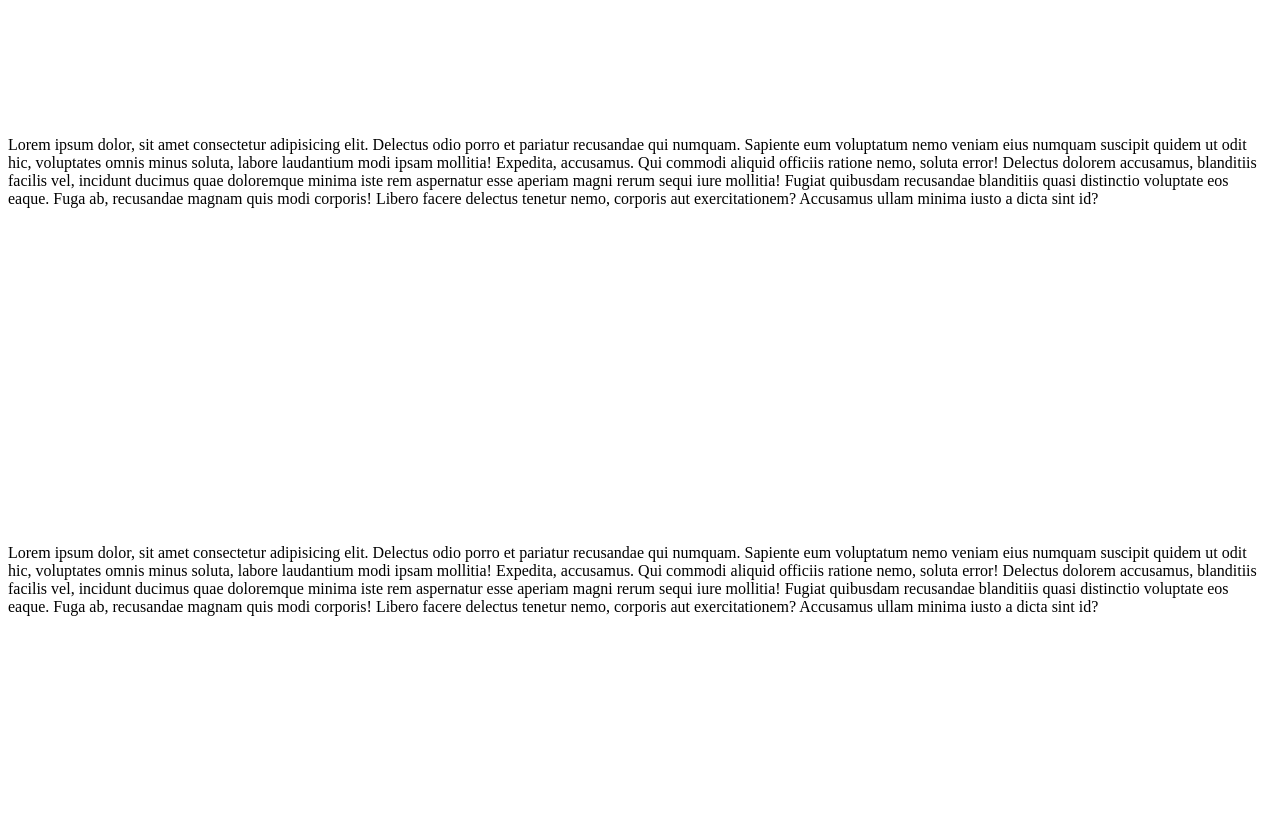
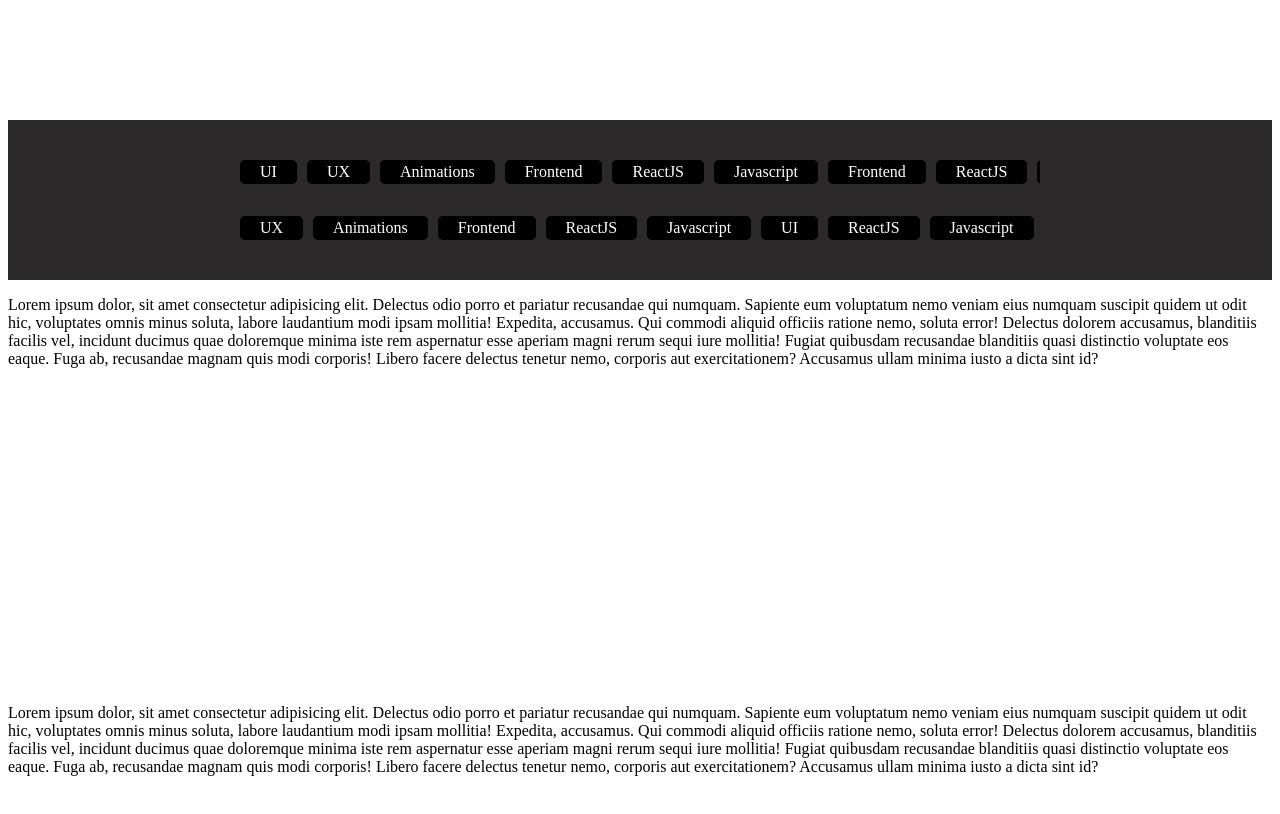
Before and after one commit to ortonb110/Scroll-animations, a plain HTML site: page index.html in a window 1280 px wide. Shown: the part 1920-2734 px from the top of the page. Drawn offline with Linux system fonts and the light colour scheme.

Commit message:
Trying to implement vertical scroll animation

```diff
--- a/index.html
+++ b/index.html
@@ -88,6 +88,42 @@
       </p>
       <img src="https://www.typingpal.com/images/1/3/a/8/4/13a845e178cb05ecc149ffc850ad9a6eac19f85d-lorem-ipsum.png" alt="">
     </article>
+    <section class="sec">
+        <div>
+            <p>UI</p>
+            <p>UX</p>
+            <p>Animations</p>
+            <p>Frontend</p>
+            <p>ReactJS</p>
+            <p>Javascript</p>
+            <p>Frontend</p>
+            <p>ReactJS</p>
+            <p>Javascript</p>
+            <p>Frontend</p>
+            <p>ReactJS</p>
+            <p>Javascript</p>
+            <p>Frontend</p>
+            <p>ReactJS</p>
+            <p>Javascript</p>
+        </div>
+        <div>
+            <p>UX</p>
+            <p>Animations</p>
+            <p>Frontend</p>
+            <p>ReactJS</p>
+            <p>Javascript</p>
+            <p>UI</p>
+            <p>ReactJS</p>
+            <p>Javascript</p>
+            <p>UI</p>
+            <p>ReactJS</p>
+            <p>Javascript</p>
+            <p>UI</p>
+            <p>ReactJS</p>
+            <p>Javascript</p>
+            <p>UI</p>
+        </div>
+    </section>
     <article>
       <p>
         Lorem ipsum dolor, sit amet consectetur adipisicing elit. Delectus odio
--- a/main.css
+++ b/main.css
@@ -45,3 +45,35 @@ article:last-of-type > img {
         }
     }
 }
+
+/* Section */
+.sec {
+    padding: 1.5rem 5rem;
+    background-color: rgb(43, 41, 41);
+    color: white;
+    display: flex;
+    flex-direction: column;
+    align-items: center;
+}
+
+.sec > div {
+    display: flex;
+    justify-content: space-between;
+    overflow: hidden;
+    width: 50rem;
+    gap: 10px;
+    animation: scrolling linear;
+    animation-timeline: scroll(root);
+}
+
+.sec > div > p {
+    background-color: black;
+    padding: 3px 20px;
+    border-radius: 5px;
+}
+
+@keyframes scrolling {
+    to {
+        transform: translate(calc(-50% - 0.5rem));
+    }
+}
```
